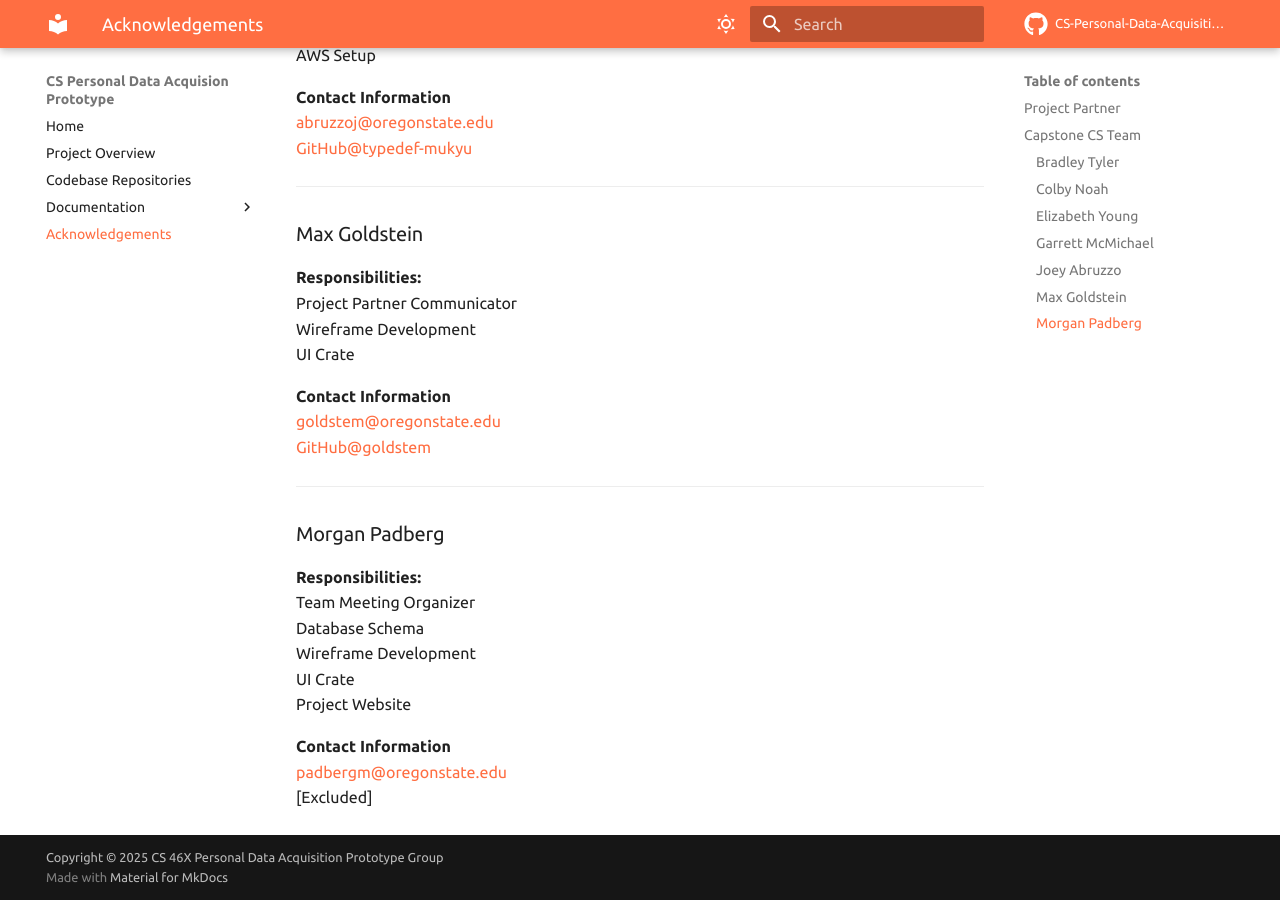
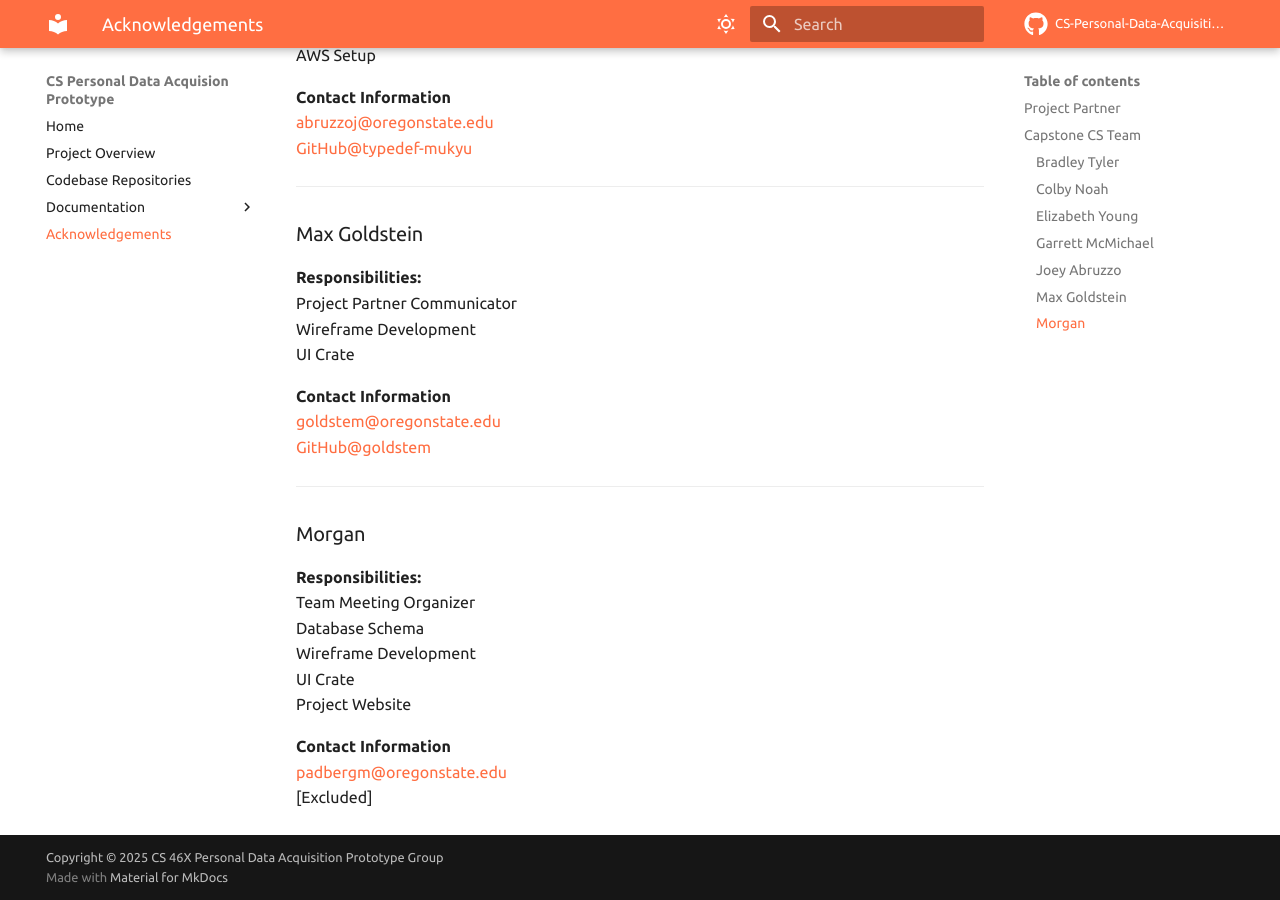
Before and after one commit to CS-Personal-Data-Acquisition-Prototype/CS-Personal-Data-Acquisition-Prototype.github.io, an MkDocs documentation site: the page built from docs/acknowledgements.md, in a window 1280 px wide and 900 px high, scrolled down 1742 px. Built offline with MkDocs 1.6.1 and Material for MkDocs 9.7.7, drawn with Linux system fonts in a browser that asks for light colours.

Commit message:
Update acknowledgements.md

```diff
--- a/docs/acknowledgements.md
+++ b/docs/acknowledgements.md
@@ -83,7 +83,7 @@ UI Crate
 
 ---
 
-### Morgan Padberg
+### Morgan
 **Responsibilities:**<br>
 Team Meeting Organizer<br>
 Database Schema<br>
```
